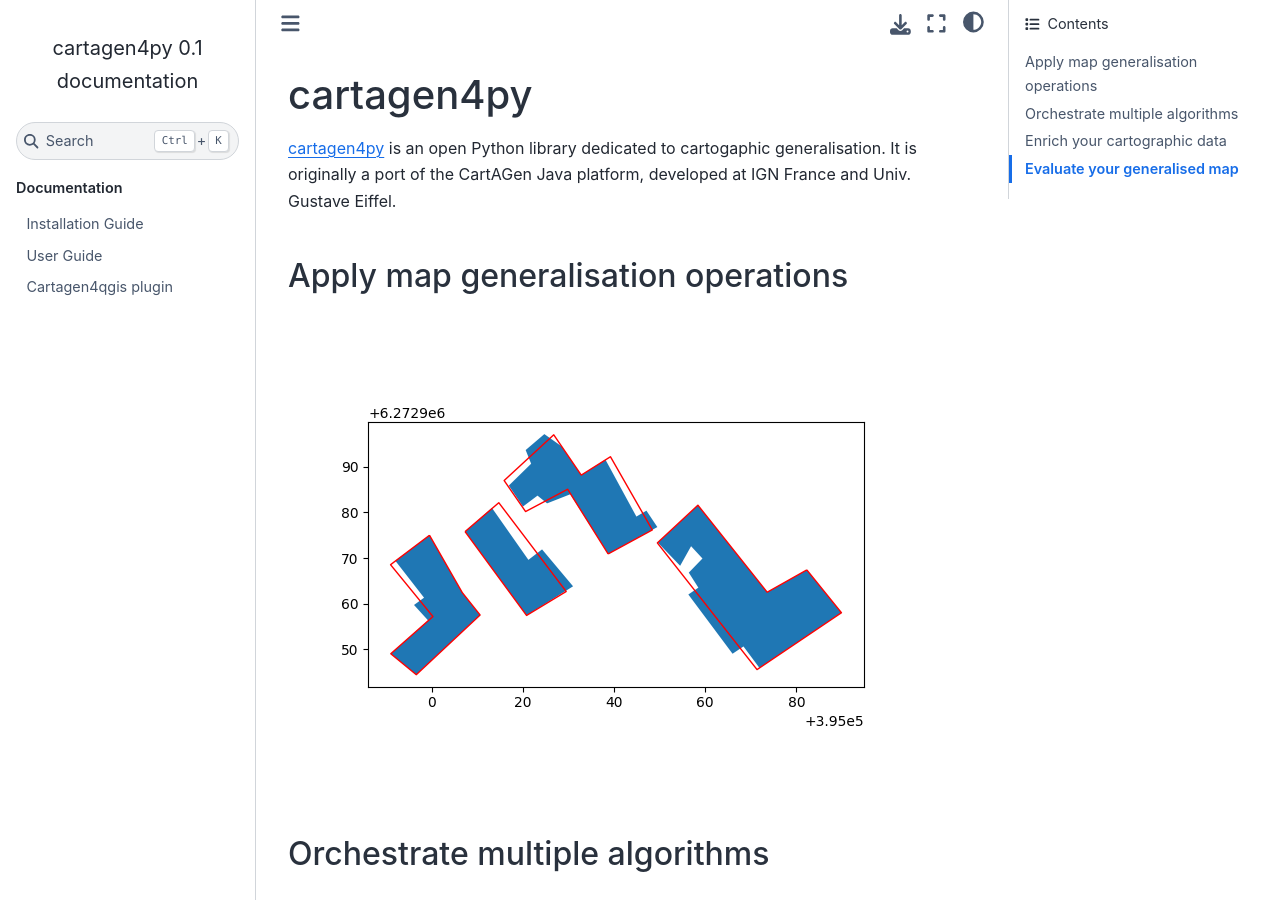
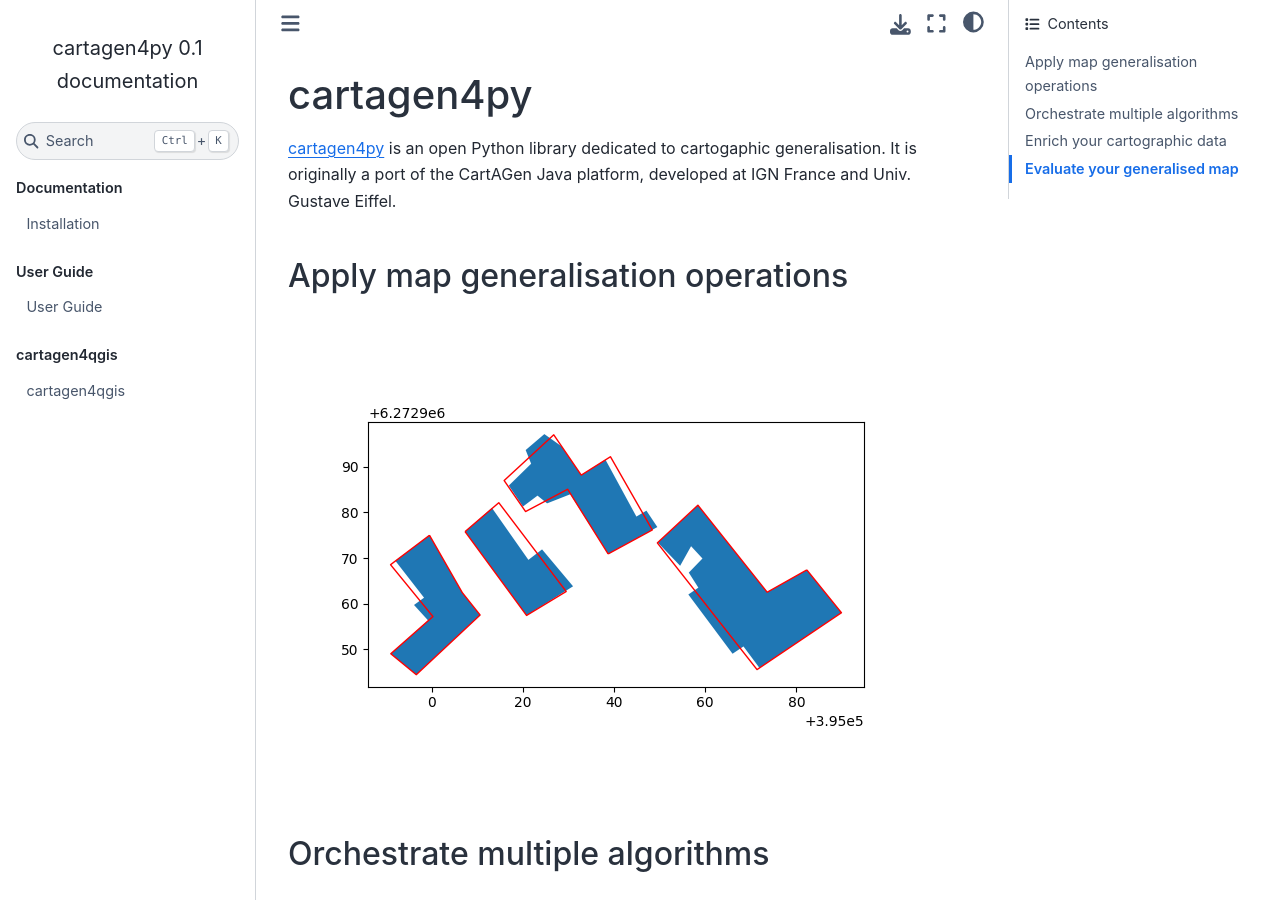
Before and after one commit to LostInZoom/cartagen, a Sphinx documentation site: the page built from docs/index.rst, in a window 1280 px wide and 900 px high. Built offline with Sphinx 7.4.7 and the Sphinx Book theme 1.1.4, drawn with Linux system fonts in a browser that asks for light colours.

```diff
--- a/docs/index.rst
+++ b/docs/index.rst
@@ -25,6 +25,16 @@ Evaluate your generalised map
    :caption: Documentation
    :hidden:
 
-   Installation Guide <installation>
-   User Guide <user_guide>
-   Cartagen4qgis plugin <cartagen4qgis>
+   installation
+
+.. toctree::
+   :caption: User Guide
+   :hidden:
+
+   user_guide
+
+.. toctree::
+   :caption: cartagen4qgis
+   :hidden:
+
+   cartagen4qgis
```
